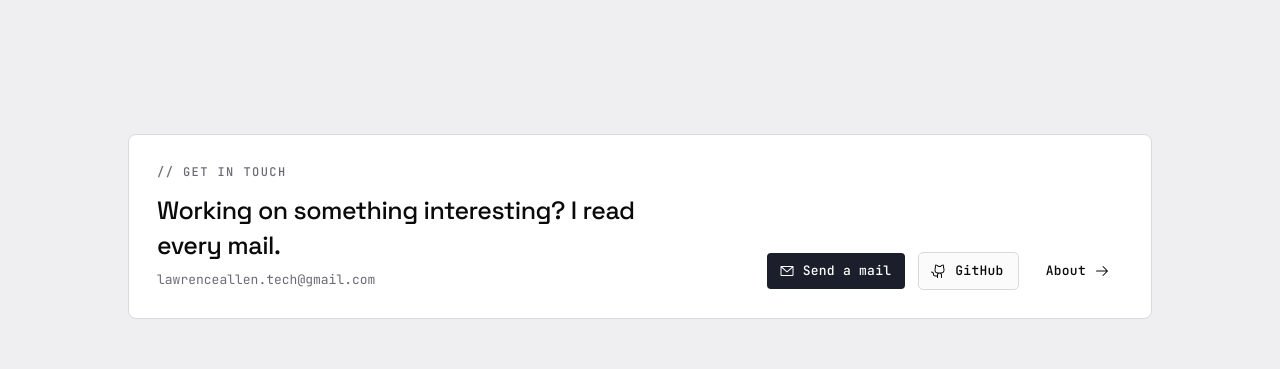
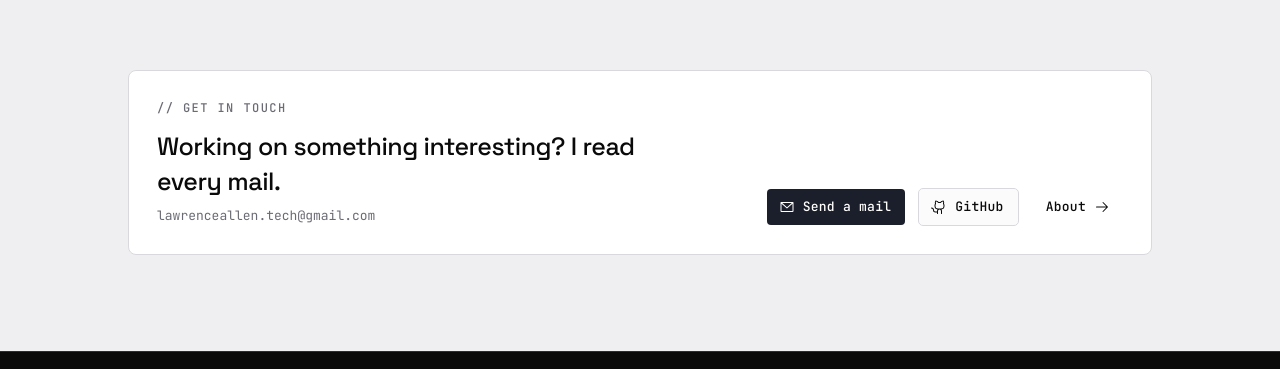
Before and after one commit to toraaoo/portfolio, a Next.js app: page / in a window 1280 px wide. Shown: the part 2096-2465 px from the top of the page. Built offline with nearby package versions, Linux system fonts and the light colour scheme.

Commit message:
style(home): tighten contact spacing

```diff
--- a/features/home/page.tsx
+++ b/features/home/page.tsx
@@ -115,7 +115,7 @@ function HomePage() {
 
       <Section tone="tint" className="border-t border-border">
         <Container>
-          <Reveal className="mt-16">
+          <Reveal>
             <ContactBand profile={profile} heading={copy.contact.heading} />
           </Reveal>
         </Container>
```
